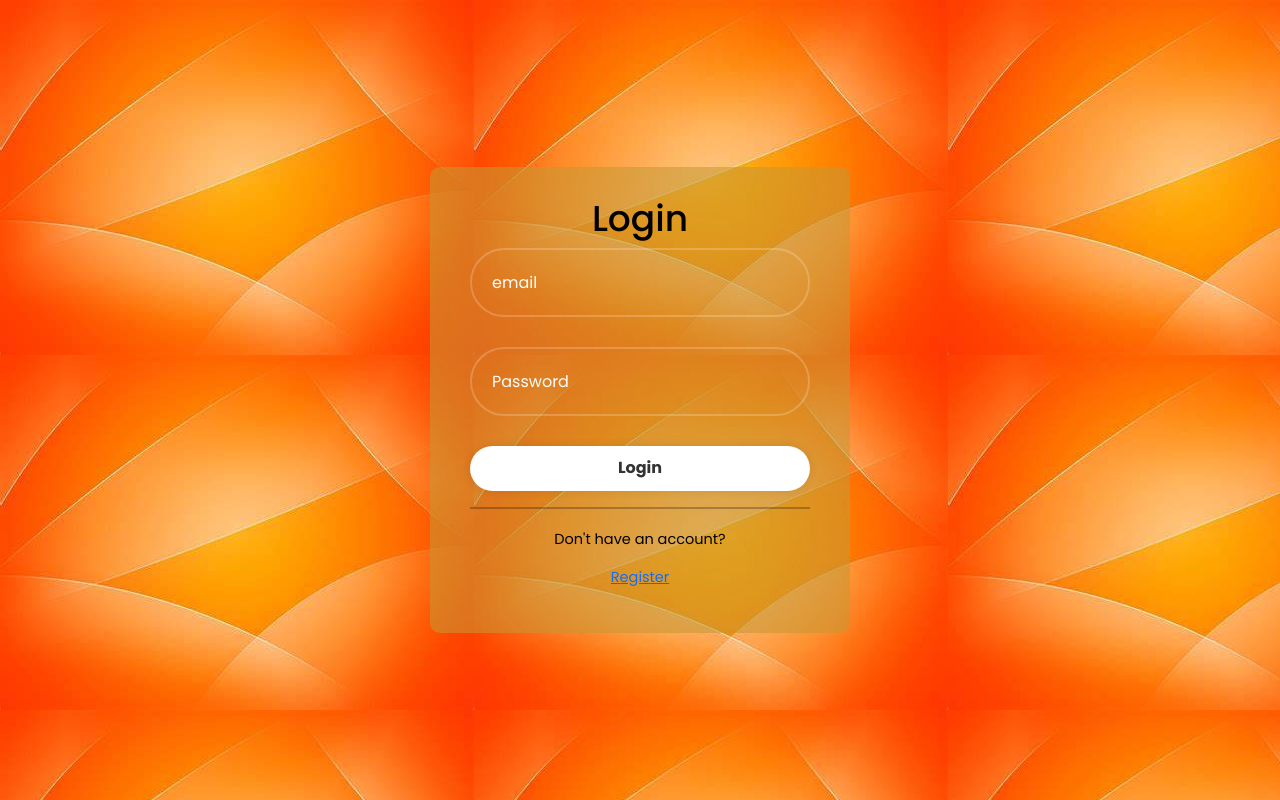
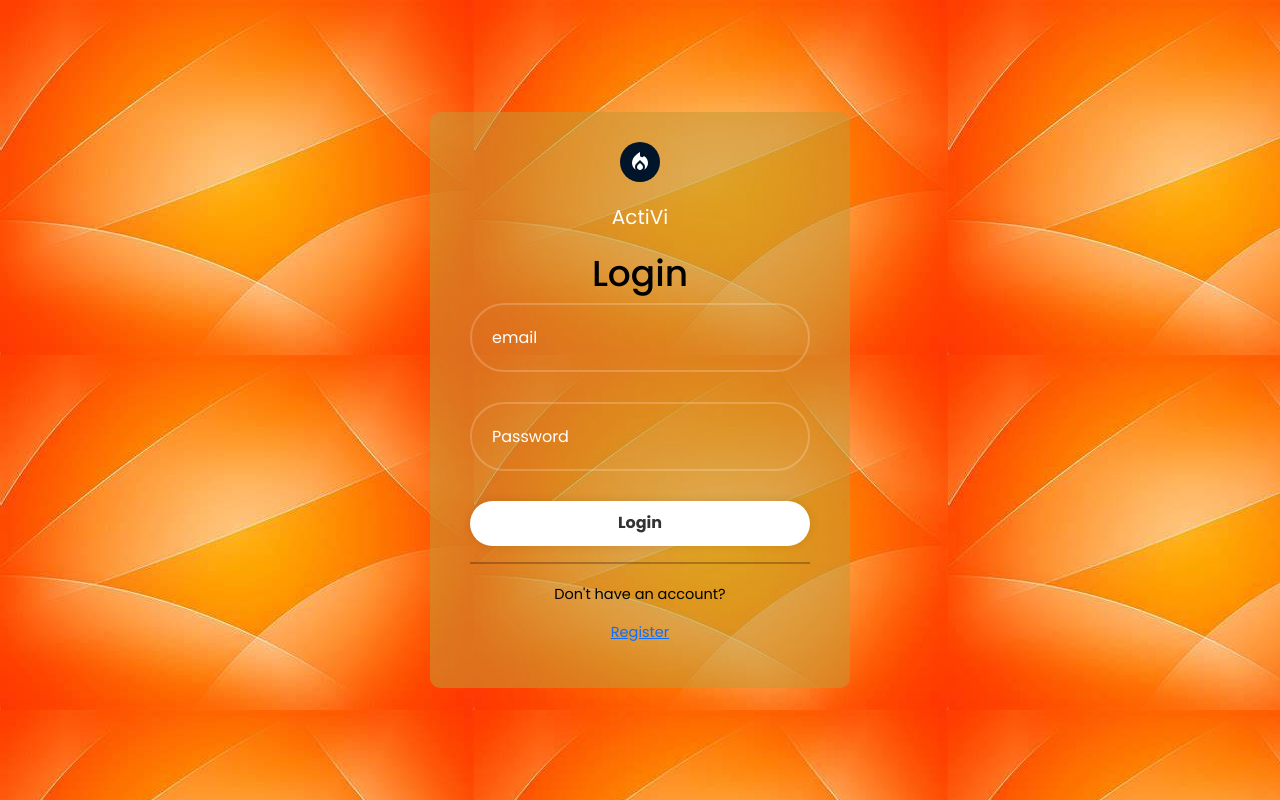
Before and after one commit to rlitoncs/ActiVi, a React (Create React App) app in the folder frontend/: page /login in a window 1280 px wide. Built offline with nearby package versions, Linux system fonts and the light colour scheme.

Commit message:
fix: add logo to login page

```diff
--- a/frontend/src/components/beyondMVP/Login.jsx
+++ b/frontend/src/components/beyondMVP/Login.jsx
@@ -2,6 +2,7 @@ import React, { useState, useEffect } from 'react';
 import './Login.scss';
 import axios from "axios";
 import { useNavigate, Link, Navigate } from "react-router-dom";
+import Logo from '../navigation/Logo';
 
 const Login = ({ onLogin }) => {
 
@@ -34,6 +35,7 @@ const Login = ({ onLogin }) => {
     <div className="all">
       <div className="wrapper">
         <form onSubmit={handleSubmit}>
+          <Link to="/" style={{textDecoration:'none'}}> <Logo /> </Link>
           <h1>Login</h1>
           <div className="input-box">
             <input
```
